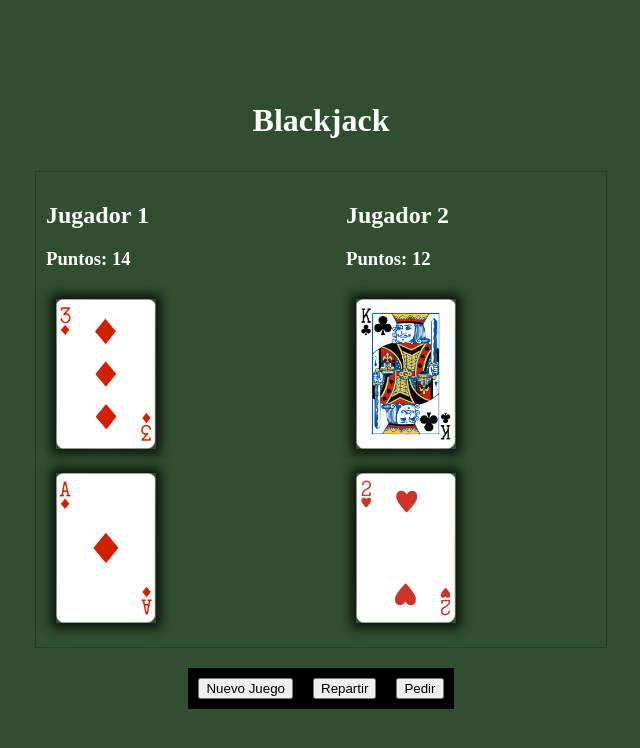
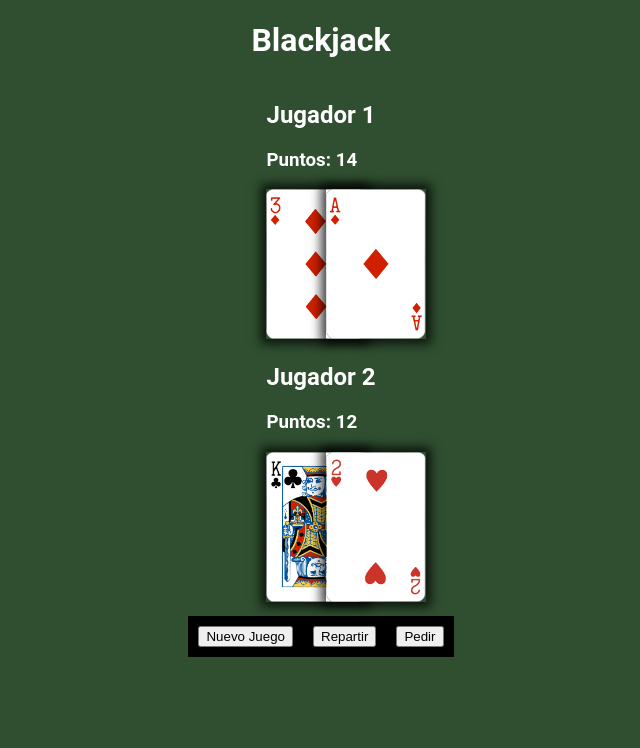
Before and after one commit to LucasAguilar647/BlackJack-game, a React (Vite) app: page / in a window 1280 px wide. Both pictures are taken after a click on the button "Nuevo Juego". Shown: the top 748 px of the page, without its empty margins (319-959 px from the left). Built offline with nearby package versions, Linux system fonts and the light colour scheme.

Commit message:
edit: css de como se ven las cartas

```diff
--- a/src/components/ManosJugadores.jsx
+++ b/src/components/ManosJugadores.jsx
@@ -13,10 +13,10 @@ export const ManosJugadores = ({ jugador, deck }) => {
 
 
   return (
-    <section>
+    <section >
       <h2>Jugador {jugador}</h2>
       <h3>Puntos: {jugador === 1 ? puntosJugador1 : puntosJugador2}</h3>
-      <div>
+      <div className='mano-jugador-section'>
         {deck.map((carta, index) => (
           <div key={index}>
             <TarjetaImg carta={carta} />
--- a/src/index.css
+++ b/src/index.css
@@ -2,14 +2,14 @@ html, body {
     margin: 0px;
     background-color: #2F4F30;
     color: white;;
+    font-family: 'Roboto', sans-serif;
   }
 
 .game-section{
+    height: 50vh;
     display: flex;
-    justify-content: center;
+    flex-direction: column;
     align-items: center;
-    flex-direction: column;
-    height: 100vh;
   }
 
   .game-buttons{
@@ -28,29 +28,16 @@ html, body {
     background-color: #333;
   }
 
-  .titulo {
-    text-align: center;
-    background-color: black;
-    color: white;
-    padding: 20px;
-    font-size: 25px;
-  }
-
-  .cartas-section{
-    display: grid;
-    grid-template-columns: repeat(2, 250px);
-    border: #333 solid 1px;
-    align-items: center;
-    padding: 10px;
-    margin: 10px;
-    gap: 50px;
-  }
-
   .carta img {
     width: 100px;
     height: 150px;
-    margin: 10px;
     box-shadow: 0px 0px 10px 5px rgba(0, 0, 0, 0.75);
+  }
+
+  .mano-jugador-section{
+    display: grid;
+    grid-template-columns: repeat(auto-fit, minmax(10px, 1fr));
+    gap: 10px;
   }
 
   #computadora-cartas, #jugador-cartas {
```
